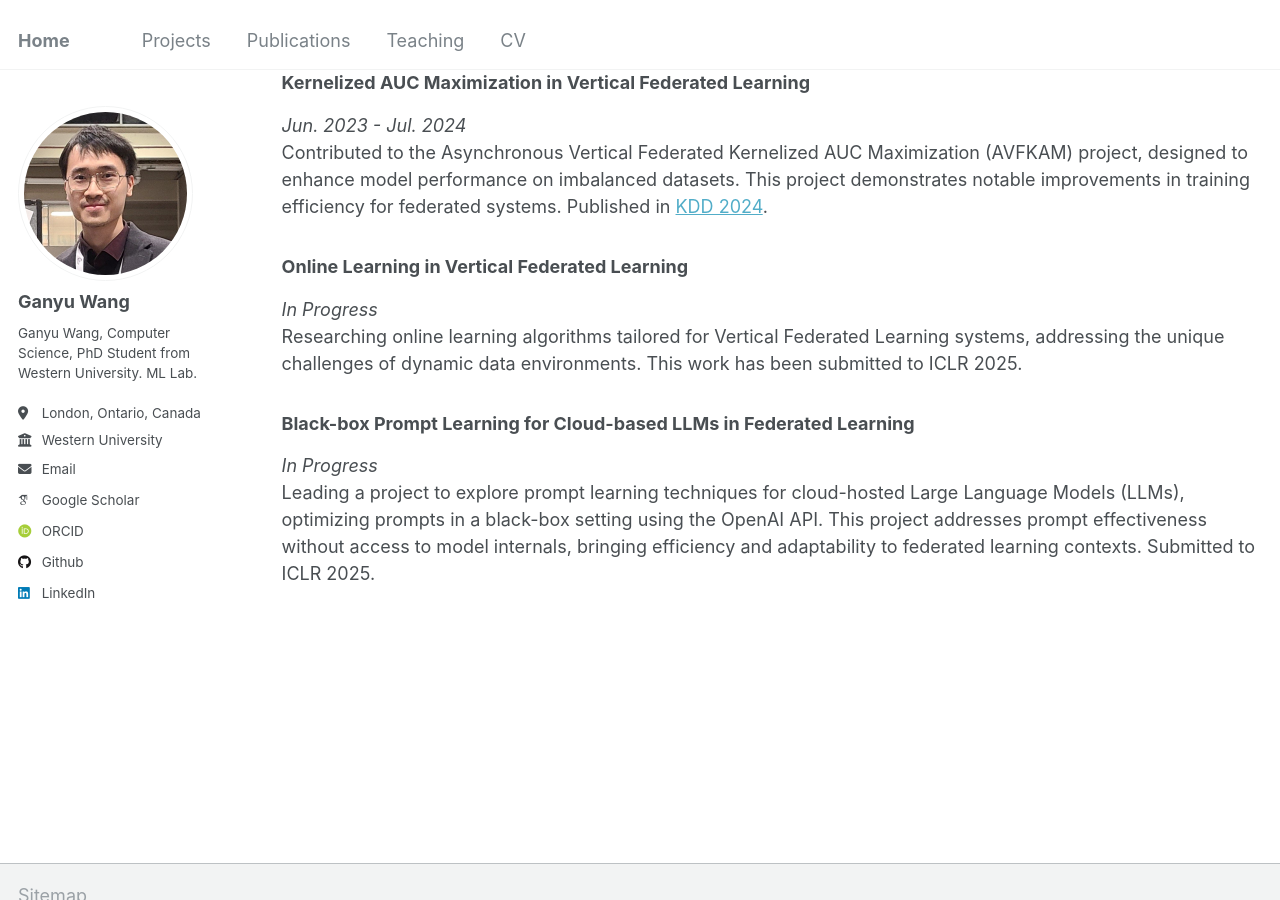
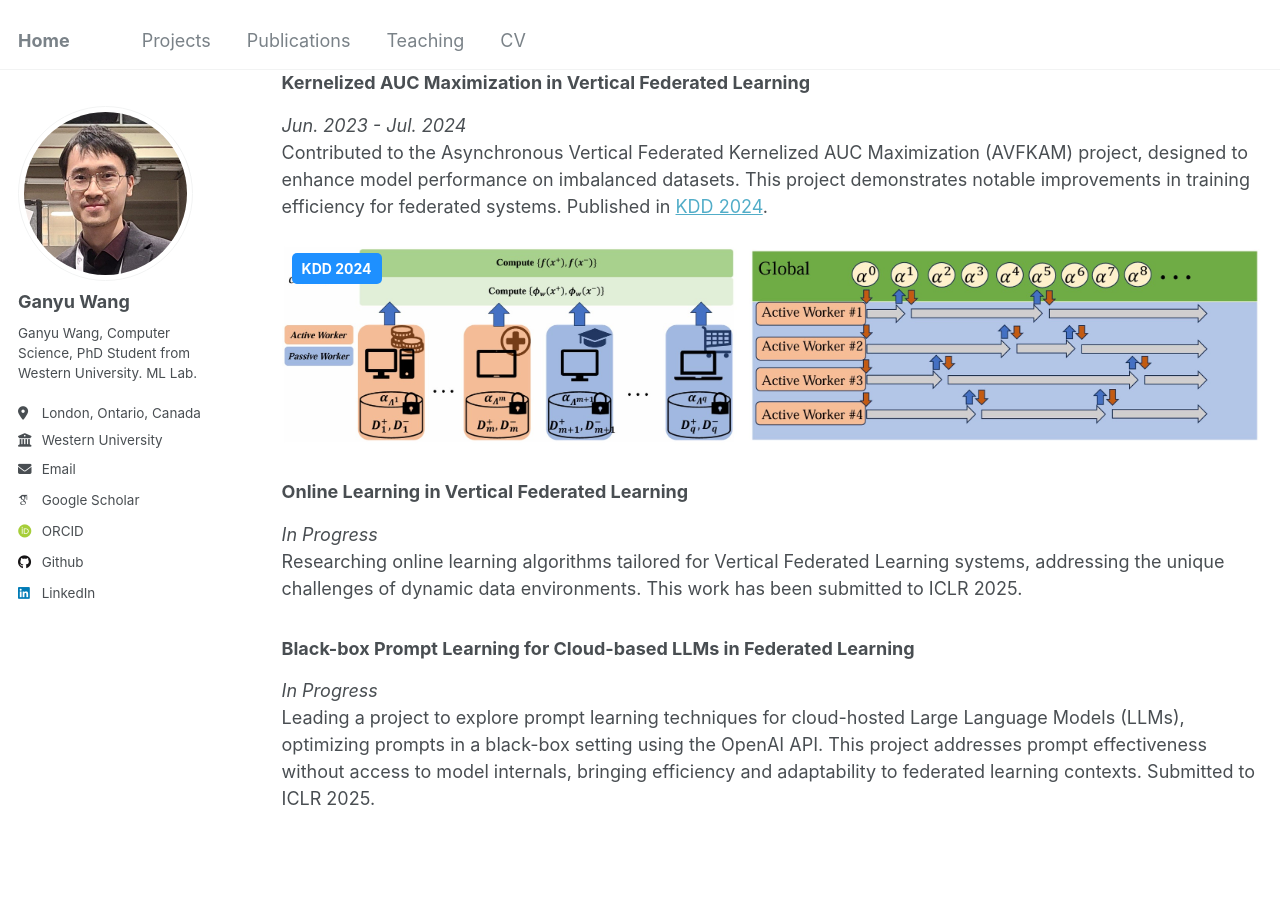
Before and after one commit to GanyuWang/GanyuWang.github.io, a Jekyll site: the page built from _pages/Projects.md, in a window 1280 px wide and 900 px high, scrolled down 624 px. Built offline with Jekyll 4.4.1, drawn with Linux system fonts in a browser that asks for light colours; some web fonts are replaced.

Commit message:
Add the KDD figure.

```diff
--- a/_pages/Projects.md
+++ b/_pages/Projects.md
@@ -26,6 +26,17 @@ Developed an innovative Vertical Federated Learning framework that combines vari
 *Jun. 2023 - Jul. 2024*
 Contributed to the Asynchronous Vertical Federated Kernelized AUC Maximization (AVFKAM) project, designed to enhance model performance on imbalanced datasets. This project demonstrates notable improvements in training efficiency for federated systems. Published in [KDD 2024](https://dl.acm.org/doi/10.1145/3637528.3671930).
 
+
+<div style="position: relative; display: inline-block; width: auto;">
+  <!-- Badge -->
+  <div class="badge">
+    KDD 2024
+  </div>
+  <!-- Image -->
+  <img src="/images/asy_auc_combine.jpg" alt="Kernelized AUC Maximization" style="width: 100%; border-radius: 5px;">
+</div>
+
+
 ### Online Learning in Vertical Federated Learning
 *In Progress*
 Researching online learning algorithms tailored for Vertical Federated Learning systems, addressing the unique challenges of dynamic data environments. This work has been submitted to ICLR 2025.
```
Also changed, not shown: images/asy_auc_combine.jpg (added).
